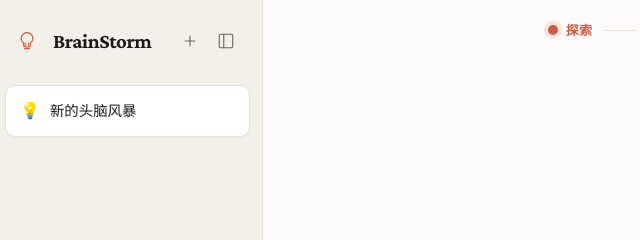
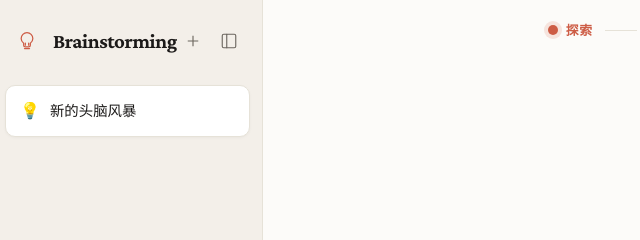
Before and after one commit to Winsaney/brainstorming, a website with bundled scripts: page public/index.html in a window 1280 px wide. Shown: the top 240 px of the page, 7-647 px from the left. Built offline with nearby package versions, Linux system fonts and the light colour scheme.

Commit message:
chore: rename branding to Brainstorming

```diff
--- a/public/index.html
+++ b/public/index.html
@@ -3,7 +3,7 @@
 <head>
   <meta charset="UTF-8">
   <meta name="viewport" content="width=device-width, initial-scale=1.0">
-  <title>BrainStorm — AI 头脑风暴</title>
+  <title>Brainstorming — AI 头脑风暴</title>
   <meta name="description" content="AI 驱动的结构化头脑风暴工具，将模糊想法打磨成完整设计方案">
   <link rel="preconnect" href="https://fonts.googleapis.com">
   <link rel="preconnect" href="https://fonts.gstatic.com" crossorigin>
@@ -74,7 +74,7 @@
               <path d="M9 21h6"/><path d="M10 17v-2.5"/><path d="M14 17v-2.5"/>
             </svg>
           </div>
-          <span class="logo-text">BrainStorm</span>
+          <span class="logo-text">Brainstorming</span>
         </div>
         <div class="header-actions" style="display: flex; gap: 4px;">
           <button class="btn-icon btn-new-session" id="btn-new-session" title="开启新篇章">
```
